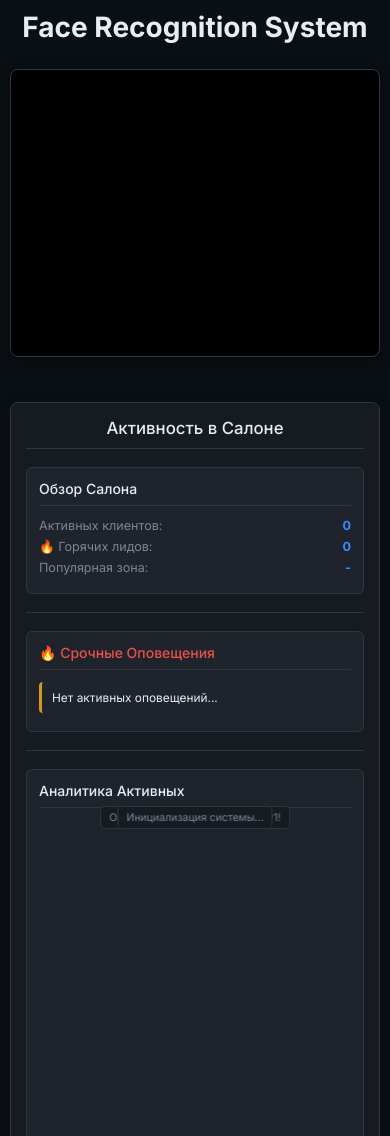
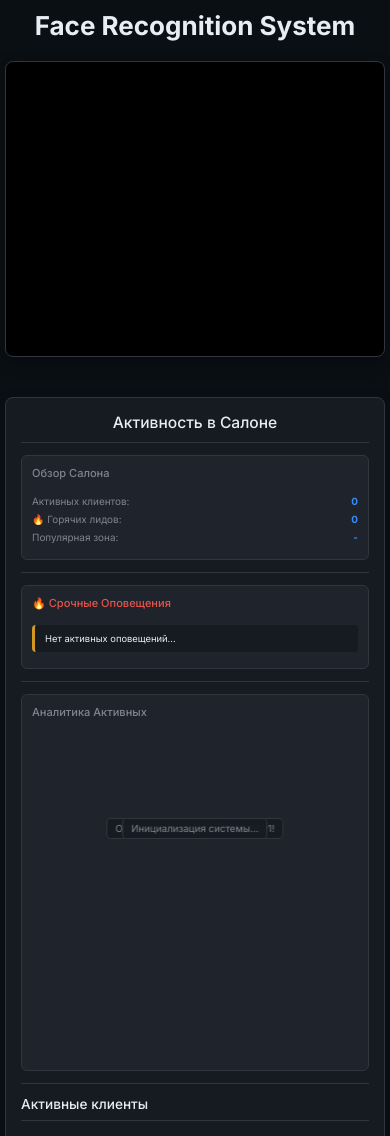
Before and after one commit to weissv/edgerunners, a website: page public/index.html in a window 390 px wide. Shown: the top 1136 px of the page. Drawn offline with nearby package versions, Linux system fonts and the light colour scheme; no server answers.

Commit message:
Update index.html

```diff
--- a/public/index.html
+++ b/public/index.html
@@ -10,19 +10,18 @@
     <script src="https://cdn.jsdelivr.net/npm/chart.js"></script> <title>Анализ клиентов - Хакатон</title>
     <style>
         :root {
-            --bg-color: #0a0f14; /* Еще темнее, почти черный для "глубины" */
-            --surface-color: #161b22; /* Основной фон для элементов интерфейса */
-            --card-bg: #1f242c; /* Фон для индивидуальных карточек, чуть светлее */
+            --bg-color: #0a0f14;
+            --surface-color: #161b22;
+            --card-bg: #1f242c;
             --border-color: #30363d;
-            --text-primary: #e6edf3; /* Яркий белый для основного текста */
-            --text-secondary: #7d8590; /* Приглушенный для второстепенного */
-            --accent-blue: #388bfd; /* Более яркий синий */
+            --text-primary: #e6edf3;
+            --text-secondary: #7d8590;
+            --accent-blue: #388bfd;
             --accent-green: #2da44e;
             --accent-yellow: #d29922;
             --accent-red: #e5534b;
             --accent-purple: #a371f7;
             --font-main: 'Inter', -apple-system, BlinkMacSystemFont, "Segoe UI", Roboto, Helvetica, Arial, sans-serif;
-            --font-mono: 'SFMono-Regular', Consolas, 'Liberation Mono', Menlo, Courier, monospace; /* Для ID и "технических" данных */
         }
 
         * {
@@ -40,13 +39,11 @@
             align-items: center;
             padding: 20px;
             min-height: 100vh;
-            font-size: 15px; /* Базовый размер шрифта чуть меньше для "плотности" */
-            /* Убрал точки, можно вернуть если нужно:
-            background-image: radial-gradient(circle at 1px 1px, rgba(200, 200, 200, 0.03) 1px, transparent 0);
-            background-size: 28px 28px; */
+            font-size: 15px;
         }
 
-        .page-title { /* Новый класс для главного заголовка страницы */
+        /* Используйте этот класс для вашего основного заголовка <h1> */
+        .page-title {
             font-size: 1.8em;
             font-weight: 600;
             letter-spacing: 0.5px;
@@ -55,7 +52,7 @@
             padding-bottom: 15px;
             border-bottom: 1px solid var(--border-color);
             width: 100%;
-            max-width: 1200px;
+            max-width: 1180px; /* Совпадает с max-width .main-container + gap */
             text-align: center;
         }
 
@@ -66,26 +63,30 @@
             border: none;
             height: 1px;
             background-color: var(--border-color);
-            margin: 20px 0;
+            margin: 15px 0; /* Уменьшил отступы у hr */
         }
 
         /* --- Основной контейнер --- */
         .main-container {
             display: flex;
-            flex-wrap: wrap;
-            align-items: flex-start;
-            gap: 25px; /* Чуть больше отступ */
+            flex-wrap: nowrap; /* ЗАПРЕЩАЕМ ПЕРЕНОС по умолчанию для десктопа */
+            align-items: flex-start; /* Выравниваем по верху */
+            gap: 20px; /* Отступ между видео и сайдбаром */
             width: 100%;
-            max-width: 1200px; /* Увеличил немного */
+            max-width: 1180px; /* (720px видео + 400px сайдбар + 20px отступ + небольшой запас) */
+            margin-left: auto;
+            margin-right: auto;
         }
 
         #videoContainer {
-            flex: 3; /* Даем видео чуть больше приоритета */
-            min-width: 320px;
-            max-width: 720px; /* Оставим ограничение, чтобы не растягивалось */
+            flex-grow: 0; /* Не будет расти больше своего flex-basis/max-width */
+            flex-shrink: 1; /* Позволяем сжиматься, если нужно */
+            flex-basis: 720px; /* Желаемая ширина */
+            max-width: 720px;
+            min-width: 300px; /* Минимальная ширина, чтобы не ломался */
             aspect-ratio: 720 / 560;
             border: 1px solid var(--border-color);
-            border-radius: 8px; /* Менее круглые углы */
+            border-radius: 8px;
             box-shadow: 0 5px 15px rgba(0, 0, 0, 0.3);
             background-color: #000;
             overflow: hidden;
@@ -102,82 +103,102 @@
 
         /* --- Сайдбар (Панель дашборда) --- */
         #dashboardPanel {
-            flex: 2; /* Сайдбар занимает значительную часть */
-            min-width: 320px;
-            max-width: 400px; /* Чуть шире для информации */
+            flex-grow: 1; /* Позволяем расти, чтобы занять оставшееся место */
+            flex-shrink: 1; /* Позволяем сжиматься */
+            flex-basis: 360px; /* Начальная ширина, может быть меньше max-width */
+            max-width: 400px; /* Максимальная ширина */
+            min-width: 300px;
             background-color: var(--surface-color);
             border: 1px solid var(--border-color);
             border-radius: 8px;
-            padding: 20px;
+            padding: 15px 20px; /* Слегка изменил padding */
             box-shadow: 0 5px 15px rgba(0, 0, 0, 0.2);
-            height: calc( (100vw - 40px - 25px) * (2/5) * (560/720) ); /* Попытка сохранить пропорцию, если видео не макс. ширины */
-            max-height: 560px; /* Ограничиваем высоту сайдбара высотой видео по умолчанию */
+            /* Высота сайдбара будет по контенту, но не более высоты видео на десктопе */
+            /* Для этого можно использовать JS или align-items: stretch на .main-container, если все дети должны быть одной высоты */
+            /* Пока оставим height: auto и добавим max-height для предотвращения чрезмерного растягивания */
+            height: auto;
+            max-height: 560px; /* Примерно как видео, чтобы не растягивалось сильно, если контента мало */
             overflow-y: auto;
             display: flex;
             flex-direction: column;
-            gap: 18px; /* Отступы между блоками */
+            gap: 15px;
         }
         #dashboardPanel > h2 { /* Общий заголовок сайдбара */
             text-align: center;
             padding-bottom: 10px;
             border-bottom: 1px solid var(--border-color);
-            margin-bottom: 0; /* Убираем отступ, так как gap есть */
+            margin-bottom: 0;
             font-size: 1.2em;
             color: var(--text-primary);
         }
-         #dashboardPanel > hr { margin: 0; } /* Убираем стандартные отступы hr, gap сделает свое дело */
+        #dashboardPanel > hr { margin: 0; }
 
 
         /* Блоки внутри сайдбара */
-        .overall-stats, .alerts-panel, .charts-container, #dashboardContentContainer, #recentVisitsContainer {
-            padding: 15px;
-            background-color: var(--card-bg); /* Карточный фон для блоков */
+        .overall-stats, .alerts-panel, .charts-container,
+        #dashboardContentContainer, /* Если вы решите обернуть #dashboardContent */
+        #recentVisitsContainer  /* Если вы решите обернуть #recentVisitsContent */
+        {
+            padding: 12px 15px; /* Уменьшил padding */
+            background-color: var(--card-bg);
             border-radius: 6px;
             border: 1px solid var(--border-color);
         }
-        .overall-stats h3, .alerts-panel h3, .charts-container h3, #dashboardContentContainer > h3, #recentVisitsContainer > h3 {
-            margin-top: 0; margin-bottom: 12px;
-            font-size: 1em; color: var(--text-primary); /* Заголовки блоков чуть ярче */
-            font-weight: 500; border-bottom: 1px solid var(--border-color); padding-bottom: 8px;
+         /* Заголовки для секций внутри сайдбара (если используете <h3> для Активные клиенты и Последние визиты) */
+        #dashboardPanel > h3 {
+            margin-top: 0; margin-bottom: 10px;
+            font-size: 1.05em; color: var(--text-primary);
+            font-weight: 500; border-bottom: 1px solid var(--border-color);
+            padding-bottom: 8px;
         }
 
+
+        .overall-stats h3, .alerts-panel h3, .charts-container h3 {
+            margin-top: 0; margin-bottom: 10px;
+            font-size: 1em; color: var(--text-secondary);
+            text-align: left; font-weight: 500;
+            border-bottom: none; padding-bottom: 5px; /* Убрал линию у этих подзаголовков */
+        }
         .overall-stats p { display: flex; justify-content: space-between; font-size: 0.9em; color: var(--text-secondary); margin-bottom: 6px; }
         .overall-stats p span { font-weight: 600; color: var(--accent-blue); }
 
-        .alerts-panel h3 { color: var(--accent-red); }
+        .alerts-panel h3 { color: var(--accent-red); } /* Заголовок алертов */
         #alertsList { list-style-type: none; max-height: 120px; overflow-y: auto; font-size: 0.85em; }
         #alertsList li {
-            background-color: var(--surface-bg); /* Чуть темнее для элементов списка */
+            background-color: var(--surface-color);
             padding: 8px 10px; margin-bottom: 6px; border-radius: 4px;
             border-left: 3px solid var(--accent-yellow); color: var(--text-primary);
         }
         #alertsList li.high-priority { border-left-color: var(--accent-red); font-weight: 600; }
 
+        .charts-container h3 { color: var(--text-secondary); } /* Заголовок чартов */
         .chart-wrapper { margin-bottom: 10px; }
-        #likelihoodChart, #testDriveChart { max-height: 180px !important; } /* Уменьшил высоту чартов */
+        #likelihoodChart, #testDriveChart { max-height: 180px !important; }
 
-        #dashboardContent { /* Контейнер для карточек активных клиентов */
-            display: flex; flex-direction: column; gap: 10px;
-        }
 
+        #dashboardContent { display: flex; flex-direction: column; gap: 10px; }
         .client-card {
-            background-color: var(--surface-bg); /* Тот же фон что и у блоков */
+            background-color: var(--surface-color);
             border: 1px solid var(--border-color);
-            border-left: 3px solid var(--accent-blue); /* Акцентная линия слева */
-            border-radius: 4px; /* Менее круглые */
+            border-left: 4px solid var(--accent-blue);
+            border-radius: 4px;
             padding: 10px 12px;
             font-size: 0.9em;
             transition: box-shadow 0.2s ease, border-color 0.2s ease;
         }
         .client-card:hover { border-color: var(--accent-blue); }
-        .client-card.alert-active { border-left-color: var(--accent-red) !important; border-color: var(--accent-red); }
+        .client-card.alert-active {
+            border-left-color: var(--accent-red) !important;
+            border-color: var(--accent-red) !important;
+            box-shadow: 0 0 8px rgba(248, 81, 73, 0.3);
+        }
         .client-card h3 {
             margin-top: 0; margin-bottom: 8px; font-size: 1.05em;
             color: var(--text-primary); font-weight: 600;
         }
-        .client-card p { margin: 3px 0; color: var(--text-secondary); font-size: 0.9em; display: flex; justify-content: space-between; }
+        .client-card p { margin: 3px 0; color: var(--text-secondary); font-size: 0.9em; display: flex; justify-content: space-between; align-items: center; }
         .client-card p span { color: var(--text-primary); font-weight: 400; text-align: right; }
-        .client-card p strong span { font-weight: 600; /* Для выделения вероятности и т.д. */ }
+        .client-card p strong span { font-weight: 600; }
         .client-card ul { list-style: none; padding-left: 0; margin-top: 6px; }
         .client-card li {
             background-color: var(--dark-bg);
@@ -186,40 +207,79 @@
         }
 
         #recentVisitsContent .visit-summary-card {
-            background-color: var(--surface-bg);
+            background-color: var(--surface-color);
             border: 1px solid var(--border-color);
-            border-left: 3px solid var(--accent-purple); /* Другой акцент для истории */
+            border-left: 4px solid var(--accent-purple);
             border-radius: 4px; padding: 10px 12px; margin-bottom: 8px;
             font-size: 0.85em;
         }
         .visit-summary-card .client-name { font-size: 1em; font-weight: 600; color: var(--text-primary); }
-        /* ... остальные стили для visit-summary-card можно адаптировать по аналогии с client-card ... */
+        .visit-summary-card .timestamp { font-size: 0.8em; color: var(--text-secondary); float: right; }
+        .visit-summary-card p { margin: 4px 0; line-height: 1.5; }
+        .visit-summary-card p.goal { margin-top: 6px; font-weight: 500; }
+        .visit-summary-card small { color: var(--text-secondary); display: block; margin-top: 2px;}
+        .visit-summary-card small strong { color: var(--text-primary); }
 
 
         /* --- Всплывающие панели (Форма, Досье) --- */
-        .info-panel { /* Стили как в вашем примере, но можно проверить размеры и отступы */
+        .info-panel {
             position: fixed; top: 50%; left: 50%;
             transform: translate(-50%, -50%) scale(0.95);
-            background-color: var(--card-bg); /* Используем card-bg, а не surface-bg для модалок */
-            padding: 25px 30px; border-radius: 8px; /* Меньше радиус */
+            background-color: var(--surface-color); /* Немного светлее основного фона модалки */
+            padding: 25px 30px; border-radius: 8px;
             box-shadow: 0 10px 40px rgba(0, 0, 0, 0.5);
-            z-index: 1000; width: 90%; max-width: 450px; /* Чуть шире */
+            z-index: 1000; width: 90%; max-width: 450px;
             display: none; border: 1px solid var(--border-color);
             opacity: 0; transition: opacity 0.2s ease-out, transform 0.2s ease-out;
         }
         .info-panel.active { display: block; opacity: 1; transform: translate(-50%, -50%) scale(1); }
-        /* ... остальные стили для info-panel h2, label, input, button-group ... */
-        .info-panel button { font-size: 0.95em; padding: 9px 18px; }
+        .info-panel h2 { font-size: 1.3em; margin-bottom: 25px; text-align: center; color: var(--text-primary); }
+        .info-panel label, .info-panel .dossier-label { display: block; margin-bottom: 5px; color: var(--text-secondary); font-size: 0.9em; font-weight: 500; }
+        .info-panel input, .info-panel select, .info-panel textarea {
+            width: 100%; padding: 10px 12px; margin-bottom: 15px;
+            border: 1px solid var(--border-color); border-radius: 4px;
+            background-color: var(--dark-bg); color: var(--text-primary);
+            box-sizing: border-box; font-size: 0.95em;
+            transition: border-color 0.2s ease, box-shadow 0.2s ease;
+        }
+        .info-panel input:focus, .info-panel select:focus, .info-panel textarea:focus {
+            border-color: var(--accent-blue); outline: none;
+            box-shadow: 0 0 0 2px rgba(56, 139, 253, 0.2);
+        }
+        .info-panel input[readonly] { background-color: #282e35; cursor: not-allowed; }
+        .info-panel .button-group { display: flex; justify-content: flex-end; margin-top: 20px; gap: 10px; }
+        .info-panel button {
+            padding: 9px 18px; border: none; border-radius: 4px; cursor: pointer;
+            font-size: 0.95em; font-weight: 500; transition: all 0.2s ease;
+        }
+        .info-panel button.save, .info-panel button.action { background: var(--accent-blue); color: white; }
+        .info-panel button.save:hover, .info-panel button.action:hover { background-color: #2c7de8; }
+        .info-panel button.close { background-color: var(--border-color); color: var(--text-primary); }
+        .info-panel button.close:hover { background-color: #484F58; }
+        /* Стили для досье внутри info-panel */
+        #dossierDisplayPanel .dossier-field { margin-bottom: 12px; }
+        #dossierDisplayPanel .dossier-value {
+            display: block; background-color: var(--dark-bg); color: var(--text-primary);
+            padding: 8px 12px; border-radius: 4px; border: 1px solid var(--border-color);
+            font-size: 0.95em; word-wrap: break-word;
+        }
+        #dossierDisplayPanel ul { /* История визитов */
+            list-style: none; padding: 0; margin-top: 5px;
+            max-height: 120px; overflow-y: auto;
+            background-color: var(--dark-bg); border: 1px solid var(--border-color); border-radius: 4px; padding: 8px;
+        }
+        #dossierDisplayPanel li { padding: 6px; margin-bottom: 4px; background-color: var(--surface-color); border-radius: 3px; font-size: 0.9em; }
+        #dossierDisplayPanel li span { display: block; font-size: 0.8em; color: var(--text-secondary); margin-top: 2px;}
 
         /* Статус текст внизу */
         #statusText {
-            position: fixed; bottom: 15px; left: 50%; transform: translateX(-50%);
+            position: fixed; bottom: 10px; left: 50%; transform: translateX(-50%);
             color: var(--text-secondary); font-size: 0.8em; background-color: rgba(22, 27, 34, 0.9);
             padding: 6px 12px; border-radius: 4px; z-index: 150;
             border: 1px solid var(--border-color); backdrop-filter: blur(3px);
         }
 
-        /* Скроллбар */
+        /* Скроллбар для сайдбара */
         #dashboardPanel::-webkit-scrollbar { width: 6px; }
         #dashboardPanel::-webkit-scrollbar-track { background: var(--surface-color); border-radius: 10px; }
         #dashboardPanel::-webkit-scrollbar-thumb { background: var(--border-color); border-radius: 10px; }
@@ -227,52 +287,65 @@
 
 
         /* === Мобильная Адаптация === */
-        @media (max-width: 1024px) { /* Более ранний переход на вертикаль, если сайдбар широкий */
+        @media (max-width: 992px) { /* Точка перелома для планшетов/маленьких ноутбуков */
             .main-container {
                 flex-direction: column;
                 align-items: center;
+                flex-wrap: nowrap;
             }
             #videoContainer {
+                flex-basis: auto;
                 width: 100%;
-                max-width: 640px; /* На планшетах может быть не на всю ширину */
-                height: auto;
+                max-width: 680px; /* Видео может быть немного шире на планшете */
             }
             #dashboardPanel {
+                flex-basis: auto;
                 width: 100%;
-                max-width: 640px; /* Той же ширины, что и видео */
-                height: auto; /* По содержимому */
-                min-height: 0;
+                max-width: 680px;
                 margin-top: 20px;
-                max-height: none; /* Убираем ограничение по высоте от видео */
+                height: auto;
+                max-height: none; /* Убираем ограничение по высоте */
             }
-            .charts-container {
-                display: flex;
-                flex-direction: column; /* Чарты всегда друг под другом на мобильных */
+        }
+
+        @media (max-width: 768px) { /* Планшеты в портрете и большие телефоны */
+            body {
+                padding: 15px 10px;
             }
-             #likelihoodChart, #testDriveChart { max-height: 220px !important; }
+            .page-title {
+                font-size: 1.5em; /* Уменьшаем заголовок страницы */
+                margin-bottom: 25px;
+            }
+            #dashboardPanel { padding: 15px; }
+
+            .charts-container { flex-direction: column; gap: 15px; }
+            #likelihoodChart, #testDriveChart { max-height: 200px !important; }
+
+            .info-panel { width: calc(100% - 20px); padding: 20px 15px; }
         }
 
         @media (max-width: 480px) { /* Совсем маленькие экраны */
-            body { padding: 10px; font-size:14px; }
-            .page-title { font-size: 1.3em; margin-bottom: 20px; }
-            h2 { font-size: 1.15em; }
-            h3 { font-size: 1em; }
+            body { padding: 10px 5px; font-size:13px; } /* Уменьшаем базовый шрифт */
+            .page-title { font-size: 1.3em; }
+            h2 { font-size: 1.1em; }
+            h3 { font-size: 0.95em; }
 
-            #dashboardPanel { padding: 15px; }
-            .overall-stats, .alerts-panel, .charts-container, #dashboardContentContainer, #recentVisitsContainer {
-                 padding: 12px;
+            #dashboardPanel { gap: 12px; } /* Уменьшаем отступы в сайдбаре */
+            .overall-stats, .alerts-panel, .charts-container, #dashboardContentContainer, #recentVisitsContainer,
+            .client-card, #recentVisitsContent .visit-summary-card {
+                 padding: 10px;
+                 font-size: 0.85em;
             }
-            .client-card, #recentVisitsContent .visit-summary-card { padding: 10px; font-size: 0.85em; }
             .client-card h3 { font-size: 1em; }
+            .client-card p { font-size: 0.9em; }
 
-            .info-panel { width: calc(100% - 20px); padding: 20px 15px; }
             .info-panel h2 { font-size: 1.1em; }
             .info-panel button { font-size: 0.9em; padding: 8px 15px; }
 
-            #statusText { font-size: 0.75em; padding: 4px 8px; }
+            #statusText { font-size: 0.75em; padding: 4px 8px; bottom: 5px; }
         }
     </style>
-</head>
+    </head>
 <body>
     <div class="main-container">
         <h1>Face Recognition System</h1> <div class="main-container">
```
